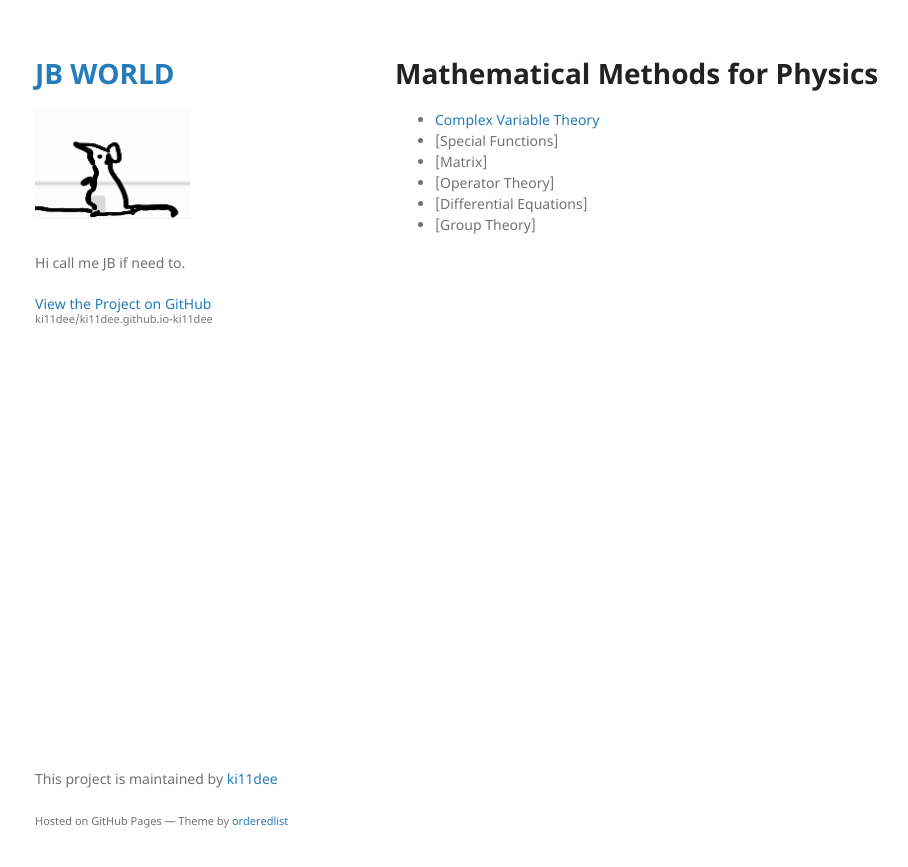
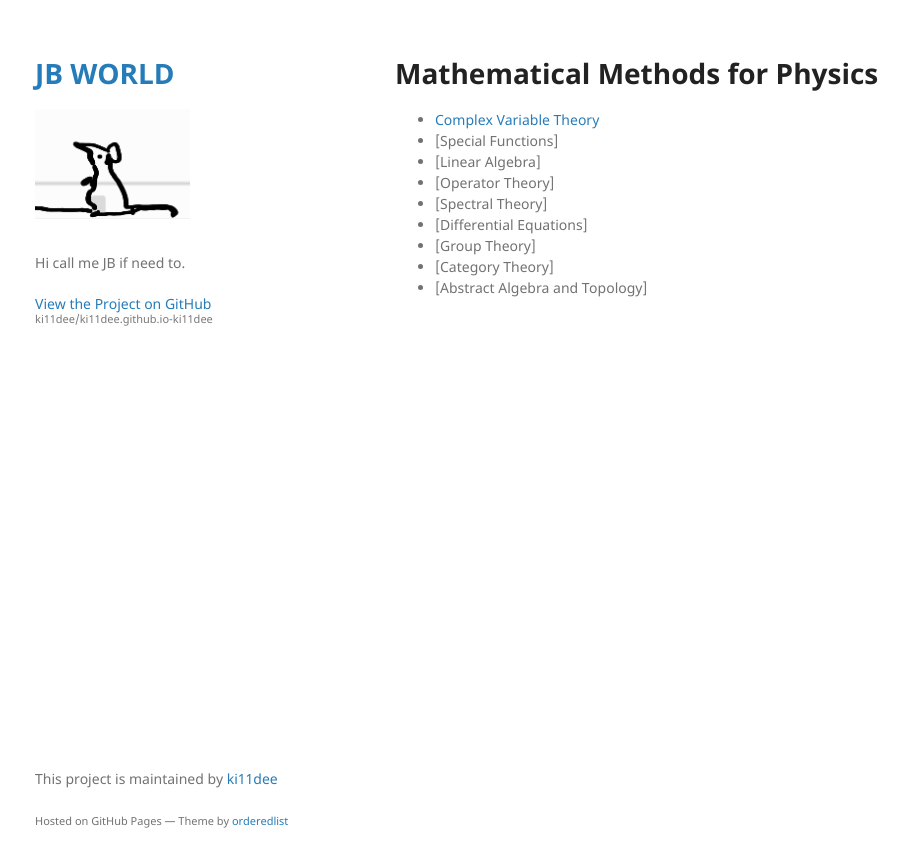
Before and after one commit to ki11dee/ki11dee.github.io-ki11dee, a Jekyll site: the page built from MP/MP_content.md, in a window 1280 px wide. Shown: the top 867 px of the page, without its empty margins (175-1083 px from the left). Built offline with Jekyll 4.4.1, drawn with Linux system fonts in a browser that asks for light colours; our own code applies the rules of GitHub Pages for plain Markdown files.

Commit message:
Add contents

```diff
--- a/MP/MP_content.md
+++ b/MP/MP_content.md
@@ -2,7 +2,10 @@
 
 - [Complex Variable Theory](./Complex%20Variable%20Theory.html)
 - [Special Functions]
-- [Matrix]
+- [Linear Algebra]
 - [Operator Theory]
+- [Spectral Theory]
 - [Differential Equations]
 - [Group Theory]
+- [Category Theory]
+- [Abstract Algebra and Topology]
```
Also changed, not shown: SP/SP_content.md (+2 -0 lines).
